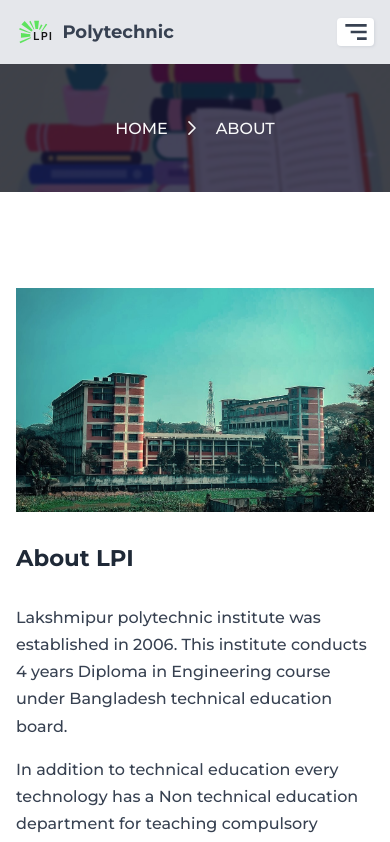
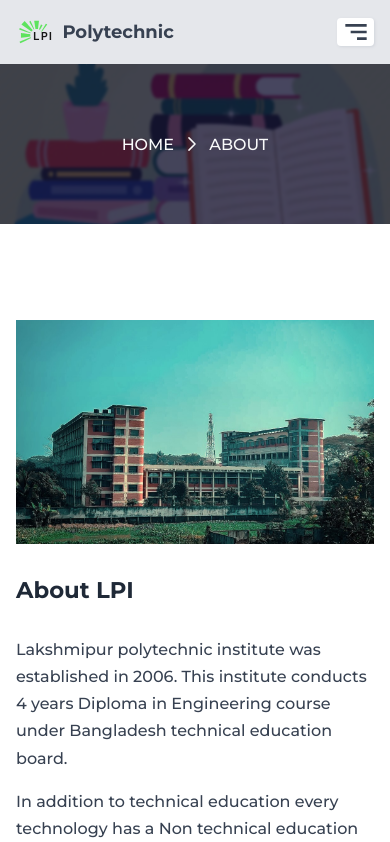
Before and after one commit to al-imam/lpi, a React (Vite) app: page /about in a window 390 px wide. Shown: the top 842 px of the page. Built offline with nearby package versions, Linux system fonts and the light colour scheme.

Commit message:
refactor status component css and jsx

```diff
--- a/src/components/Location/location.module.css
+++ b/src/components/Location/location.module.css
@@ -1,17 +1,14 @@
 .container {
-  padding-block: 5rem;
   background-image: url("/assets/BestBooks.jpg");
   background-position: center center;
   background-size: 100%;
   background-repeat: no-repeat;
+  height: 10rem;
+  display: flex;
+  justify-content: center;
+  align-items: center;
   position: relative;
   isolation: isolate;
-}
-
-@media only screen and (max-width: 50rem) {
-  .container {
-    padding-block: 3rem;
-  }
 }
 
 .container svg {
@@ -32,11 +29,18 @@
   flex-direction: row;
   gap: 0.5rem;
   justify-content: center;
-  font-family: var(--ff-m);
-  font-weight: var(--fw-500);
+  font-family: var(--ff-primary);
+  font-weight: var(--fw-regular);
   font-size: var(--h6);
   color: var(--gray-50);
   text-transform: uppercase;
+  overflow: hidden;
+}
+
+@media only screen and (max-width: 40rem) {
+  .flex {
+    gap: 0.1rem;
+  }
 }
 
 .flex > a:hover {
```
